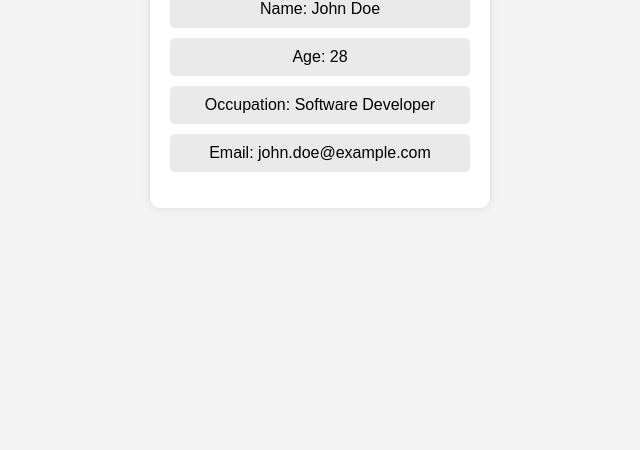
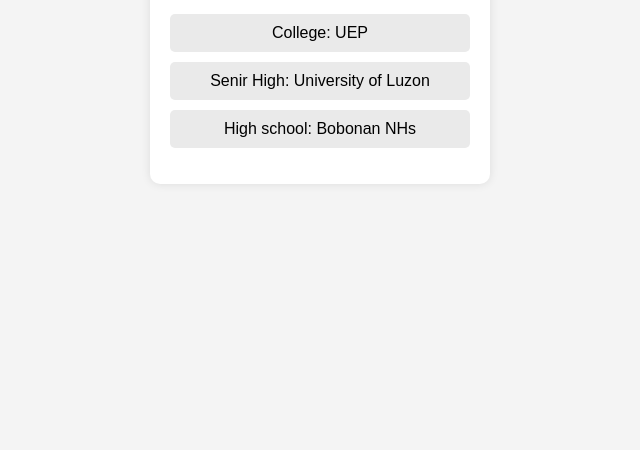
Before and after one commit to AlwinJun/ccm2, a plain HTML site: page lab2-educational.html in a window 1280 px wide. Shown: the part 350-800 px from the top of the page, without its empty margins (320-960 px from the left). Drawn offline with Linux system fonts and the light colour scheme.

Commit message:
Update lab2-educational.html

```diff
--- a/lab2-educational.html
+++ b/lab2-educational.html
@@ -47,10 +47,9 @@
     <div class="container">
       <h1>Personal Details</h1>
       <ul>
-        <li>Name: John Doe</li>
-        <li>Age: 28</li>
-        <li>Occupation: Software Developer</li>
-        <li>Email: john.doe@example.com</li>
+        <li>College: UEP</li>
+        <li>Senir High: University of Luzon</li>
+        <li>High school: Bobonan NHs</li>
       </ul>
     </div>
   </body>
```
